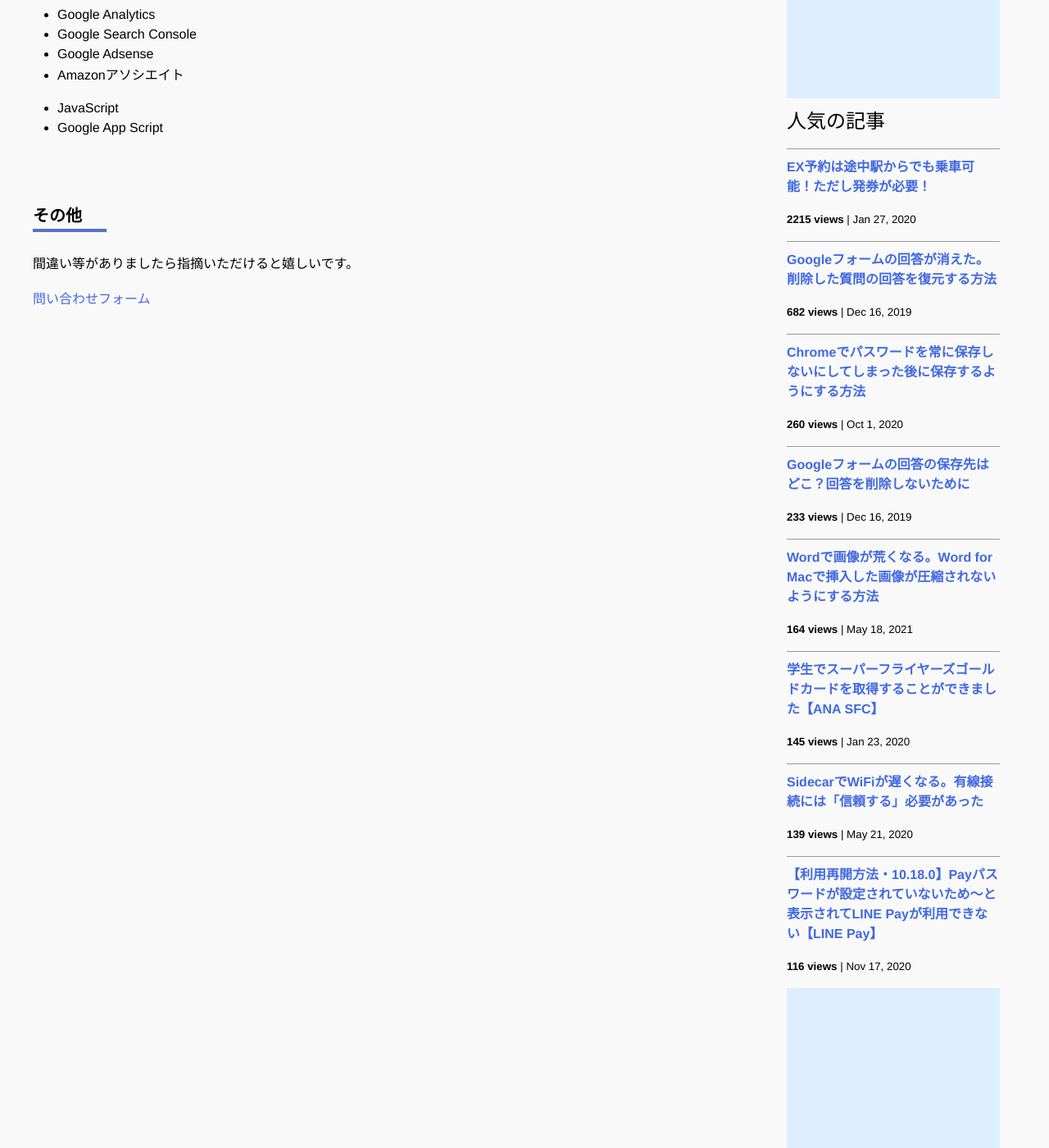
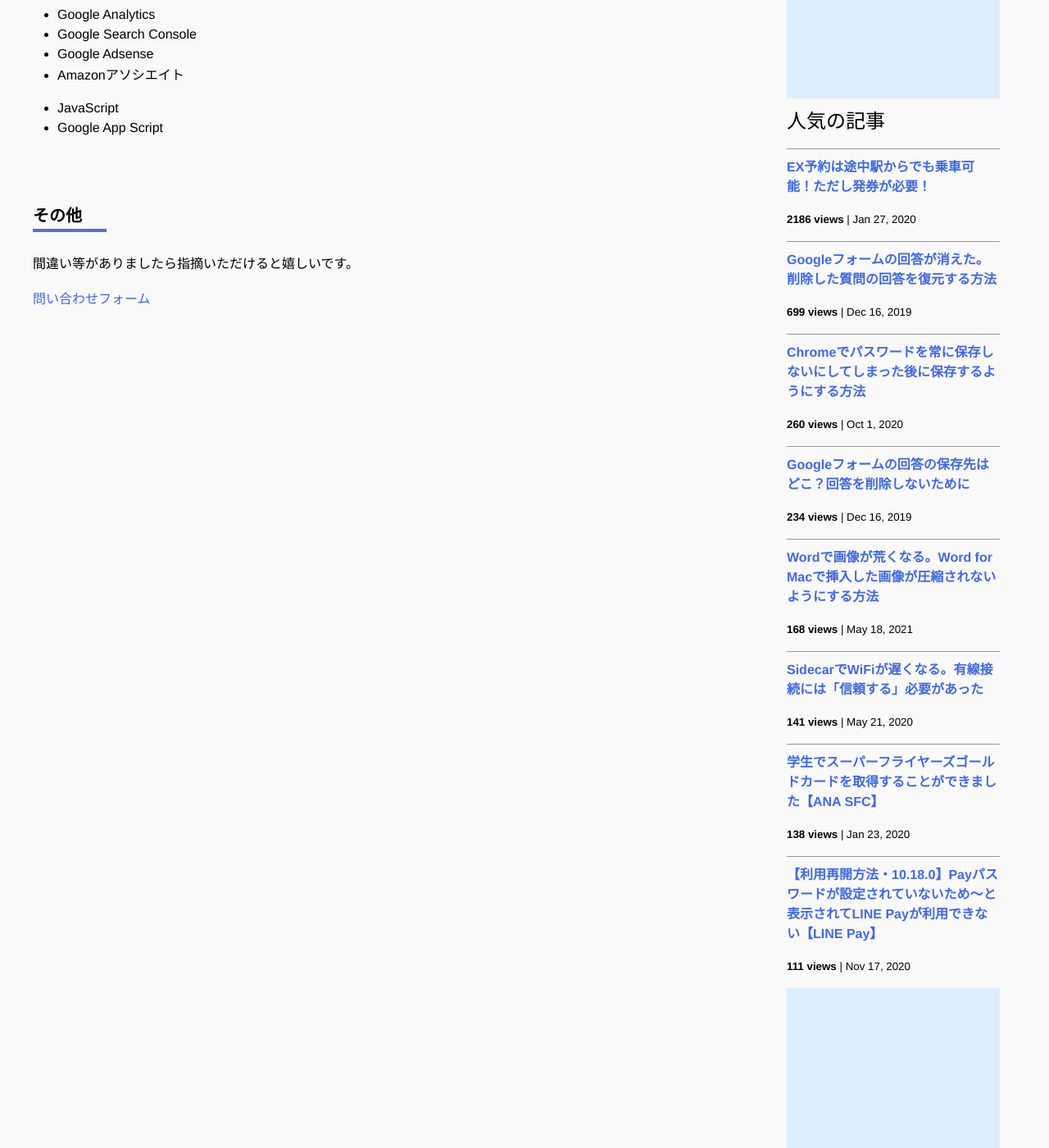
Before and after one commit to iwanaminami/shoyaiwaname, a Jekyll site: the page built from about.markdown, in a window 1280 px wide and 1400 px high, scrolled down 693 px. Shown: the whole window at 82% size. Built offline with Jekyll 4.4.1, drawn with Linux system fonts in a browser that asks for light colours; nearby versions of some CDN libraries; comment, search, counter and statistics services are not loaded.

Commit message:
a new commit message

```diff
--- a/_data/popularposts.yml
+++ b/_data/popularposts.yml
@@ -1,17 +1,17 @@
 side:
-  - view: 2215
+  - view: 2186
     url: /2020/01/27/ex-rideontheway.html
-  - view: 682
+  - view: 699
     url: /2019/12/16/restore-googleform.html
   - view: 260
     url: /2020/10/01/googlepassword.html
-  - view: 233
+  - view: 234
     url: /2019/12/16/googleform-answers.html
-  - view: 164
+  - view: 168
     url: /2021/05/18/image-compression-word.html
-  - view: 145
+  - view: 141
+    url: /2020/05/21/sidecar-via-cable.html
+  - view: 138
     url: /2020/01/23/sfcgold.html
-  - view: 139
-    url: /2020/05/21/sidecar-via-cable.html
-  - view: 116
+  - view: 111
     url: /2020/11/17/linepay.html
```
